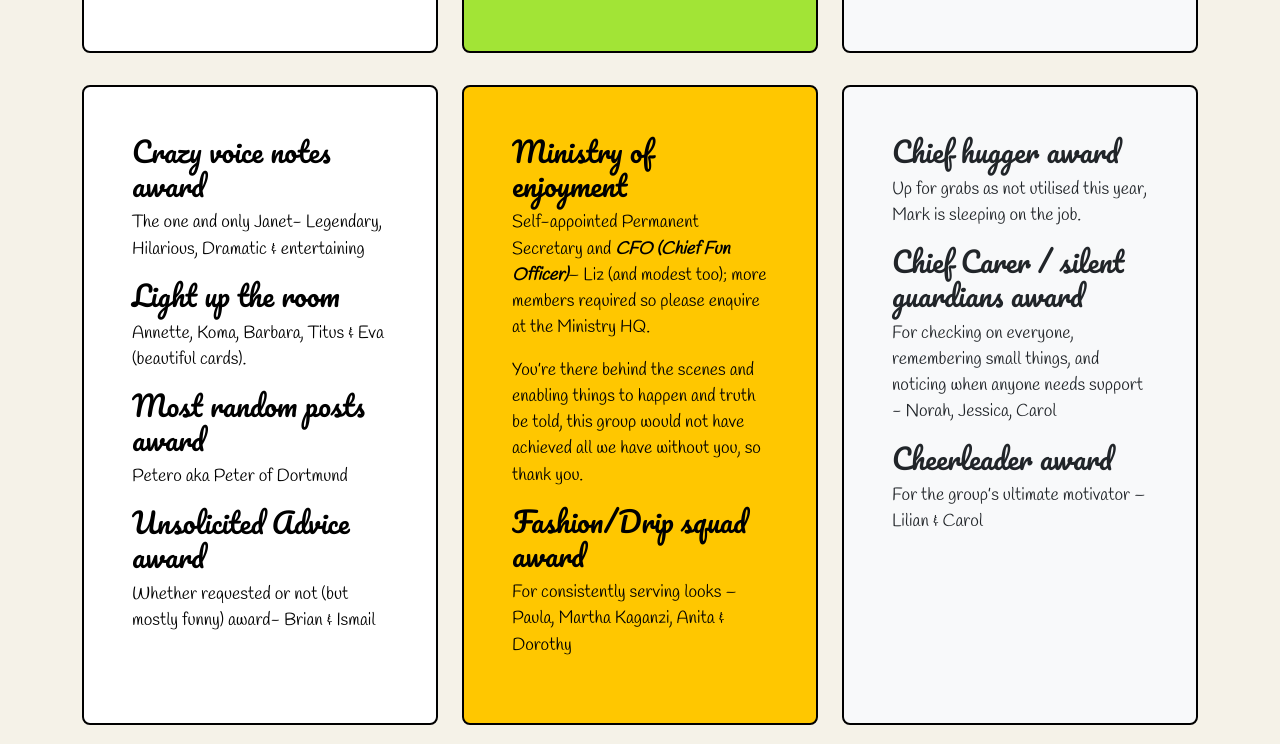
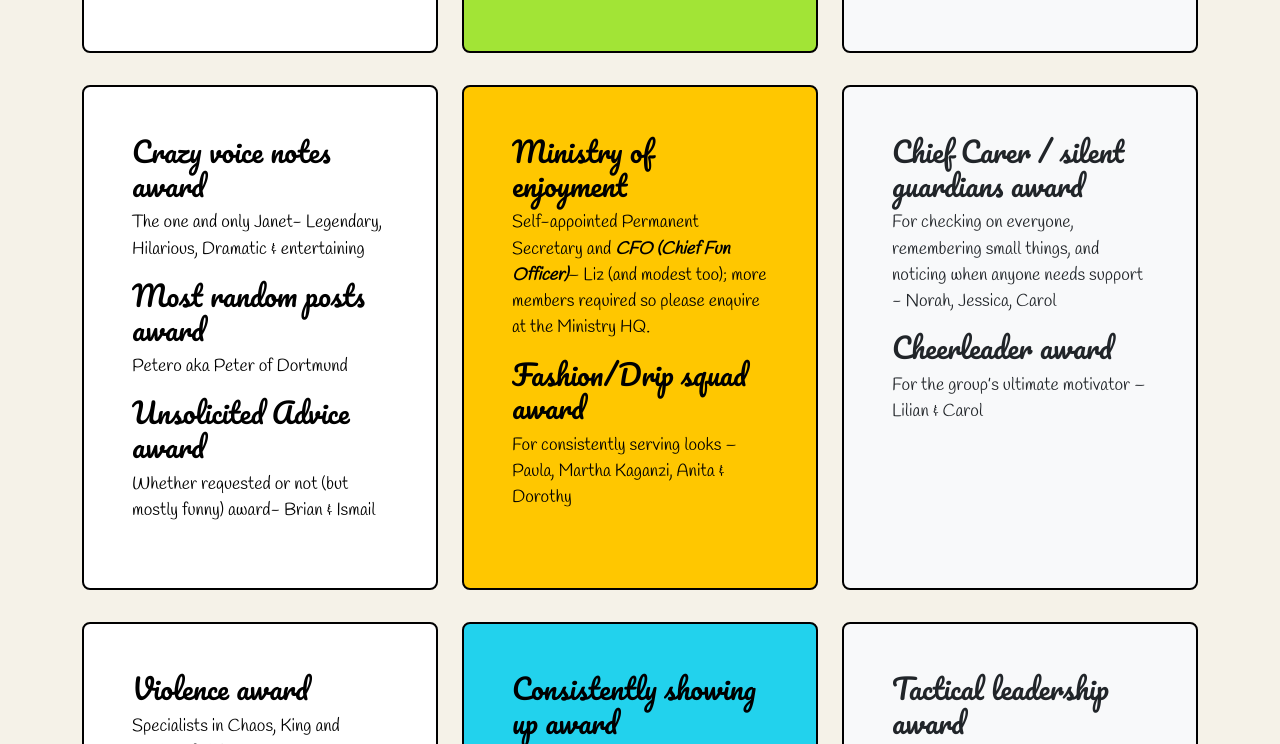
Before and after one commit to ckkisembo/KPS-draft-newsletter, a plain HTML site: page awards.html in a window 1280 px wide. Shown: the part 660-1404 px from the top of the page. Drawn offline with nearby package versions, Linux system fonts and the light colour scheme; a web font is replaced by a local one.

Commit message:
more changes to awards

```diff
--- a/awards.html
+++ b/awards.html
@@ -72,8 +72,6 @@
                     <div class="h-100 p-5 text-bg-secondary border rounded-3">
                         <h2>Crazy voice notes award</h2>
                         <p class="lead">The one and only Janet- Legendary, Hilarious, Dramatic & entertaining</p>
-                        <h2>Light up the room</h2>
-                        <p class="lead">Annette, Koma, Barbara, Titus & Eva (beautiful cards).</p>
                         <h2>Most random posts award</h2>
                         <p class="lead">Petero aka Peter of Dortmund</p>
                         <h2>Unsolicited Advice award</h2>
@@ -84,15 +82,12 @@
                     <div class="h-100 p-5 text-bg-warning border rounded-3">
                         <h2>Ministry of enjoyment</h2>
                         <p class="lead">Self-appointed Permanent Secretary and <strong><em>CFO (Chief Fun Officer)</em></strong>– Liz (and modest too); more members required so please enquire at the Ministry HQ.</p>
-                        <p class="lead">You’re there behind the scenes and enabling things to happen and truth be told, this group would not have achieved all we have without you, so thank you.</p>
                         <h2>Fashion/Drip squad award</h2>
                         <p class="lead"> For consistently serving looks – Paula, Martha Kaganzi, Anita & Dorothy</p>
                     </div>
                 </div>
                 <div class="col-md-4">
                     <div class="h-100 p-5 bg-body-tertiary border rounded-3">
-                        <h2>Chief hugger award</h2>
-                        <p class="lead">Up for grabs as not utilised this year, Mark is sleeping on the job.</p>
                         <h2>Chief Carer / silent guardians award</h2>
                         <p class="lead">For checking on everyone, remembering small things, and noticing when anyone needs support - Norah, Jessica, Carol</p>
                         <h2>Cheerleader award</h2>
@@ -141,10 +136,14 @@
                     <div class="h-100 p-5 text-bg-secondary border rounded-3">
                         <h2>Riddle "busters" award</h2>
                         <p class="lead">It does not matter the riddle, Liz, Ismail, Martha or Carol will figure it out!</p>
+                        <h2>Light up the room</h2>
+                        <p class="lead">Annette, Koma, Barbara, Titus & Eva (beautiful cards).</p>
                     </div>
                 </div>
                 <div class="col-md-4">
                     <div class="h-100 p-5 text-bg-success border rounded-3">
+                        <h2>Chief hugger award</h2>
+                        <p class="lead">Up for grabs as not utilised this year, Mark is sleeping on the job.</p>
                         <h2>What's missing?</h2>
                         <p class="lead">Friday selfies, lunch time tunes & dedica, book(gin) club shenanigans. Let's bring these back in 2026.</p>
                     </div>
```
